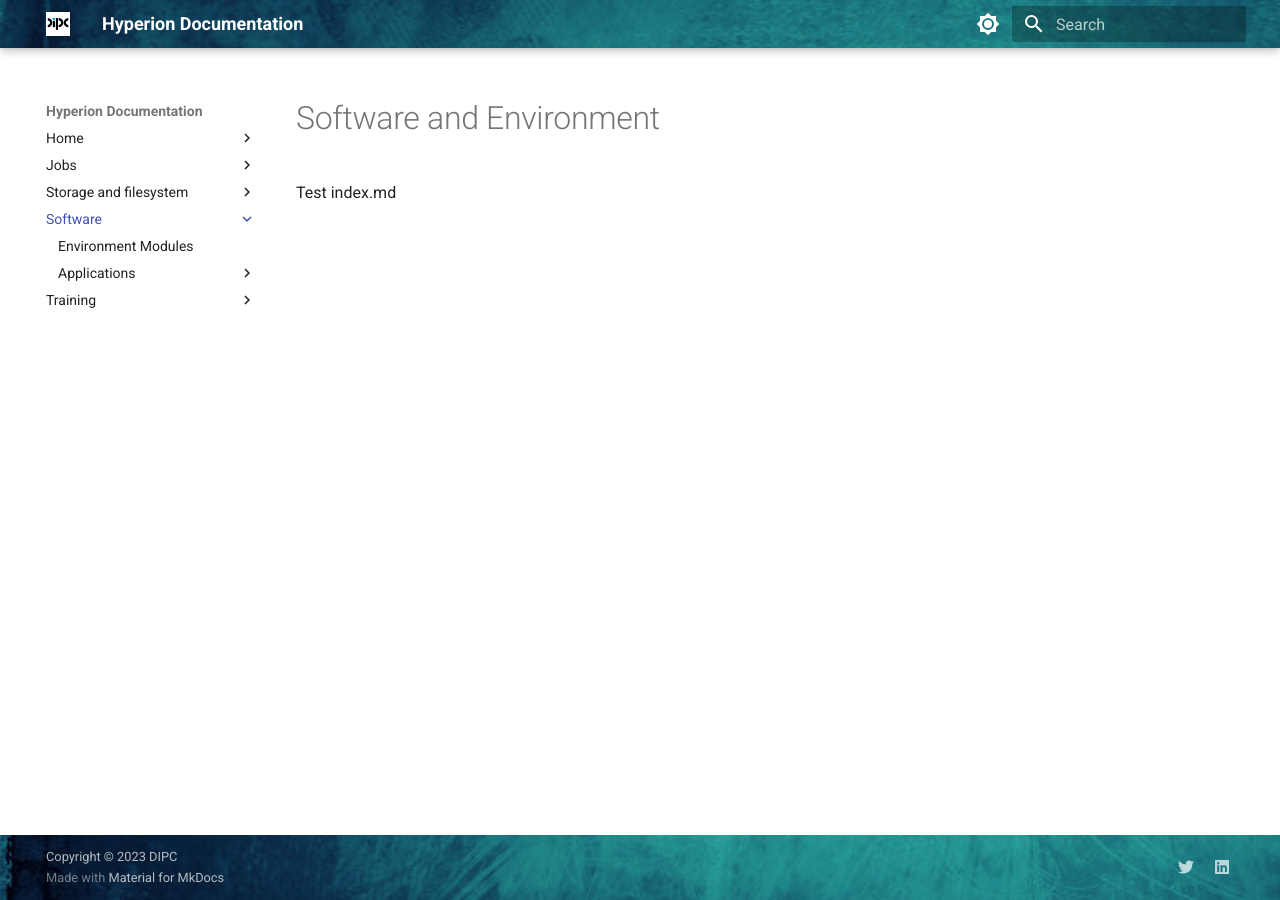
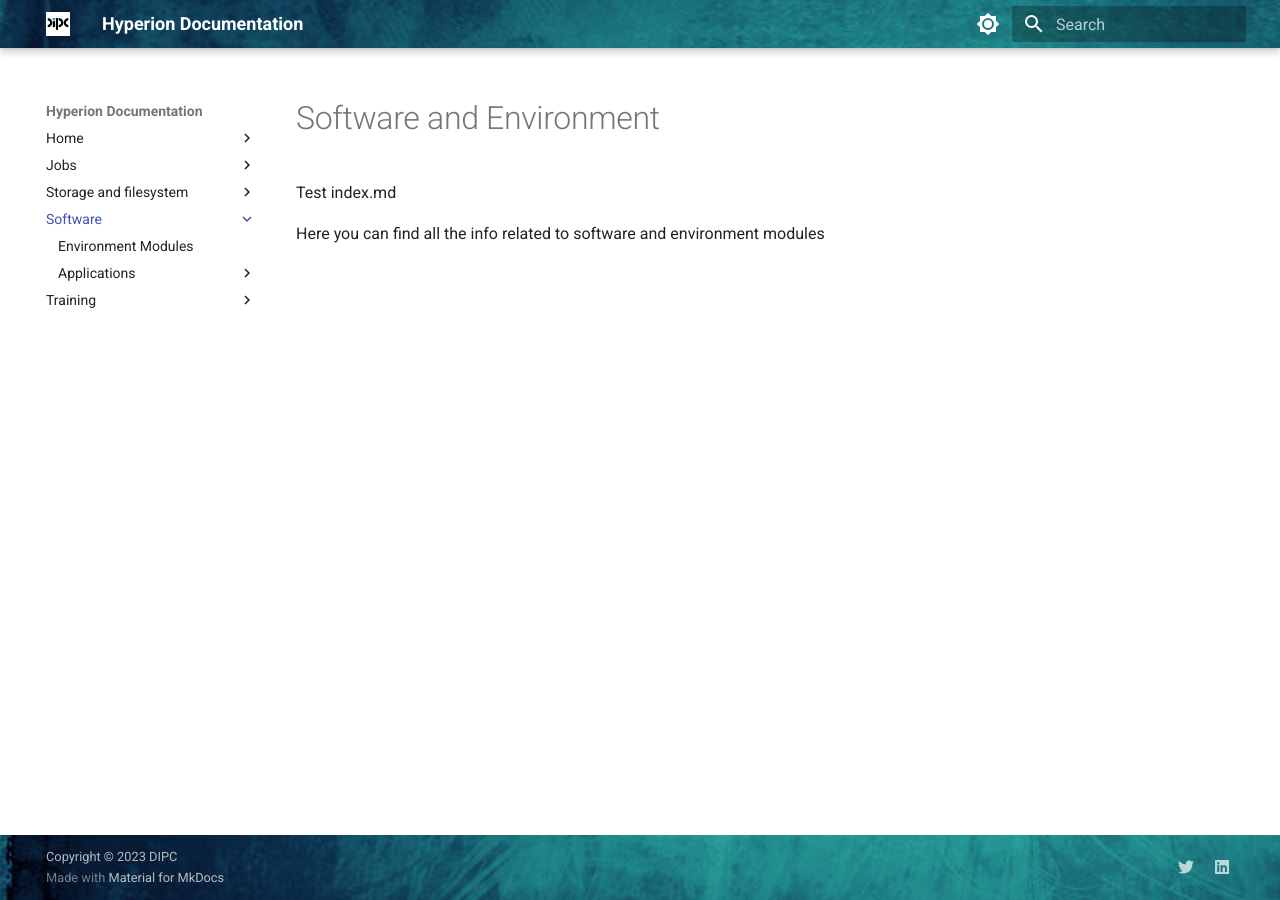
Before and after one commit to dipc-cc/hyperion-docs, an MkDocs documentation site: the page built from docs/software/index.md, in a window 1280 px wide. Built offline with MkDocs 1.6.1 and Material for MkDocs 9.7.7, drawn with Linux system fonts in a browser that asks for light colours.

Commit message:
Adding actions

```diff
--- a/docs/software/index.md
+++ b/docs/software/index.md
@@ -1,3 +1,5 @@
 # Software and Environment
 
 Test index.md
+
+Here you can find all the info related to software and environment modules
```
